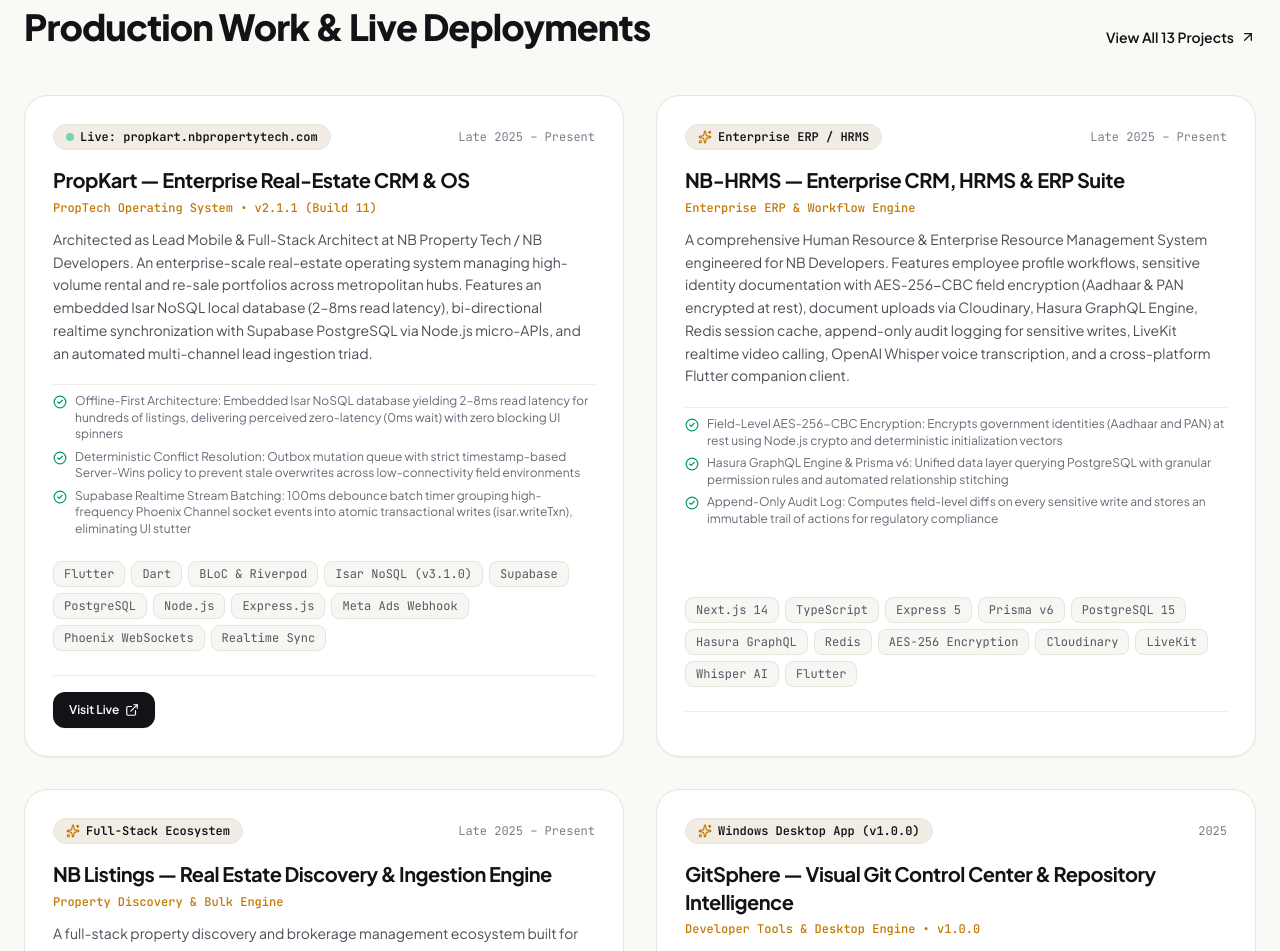
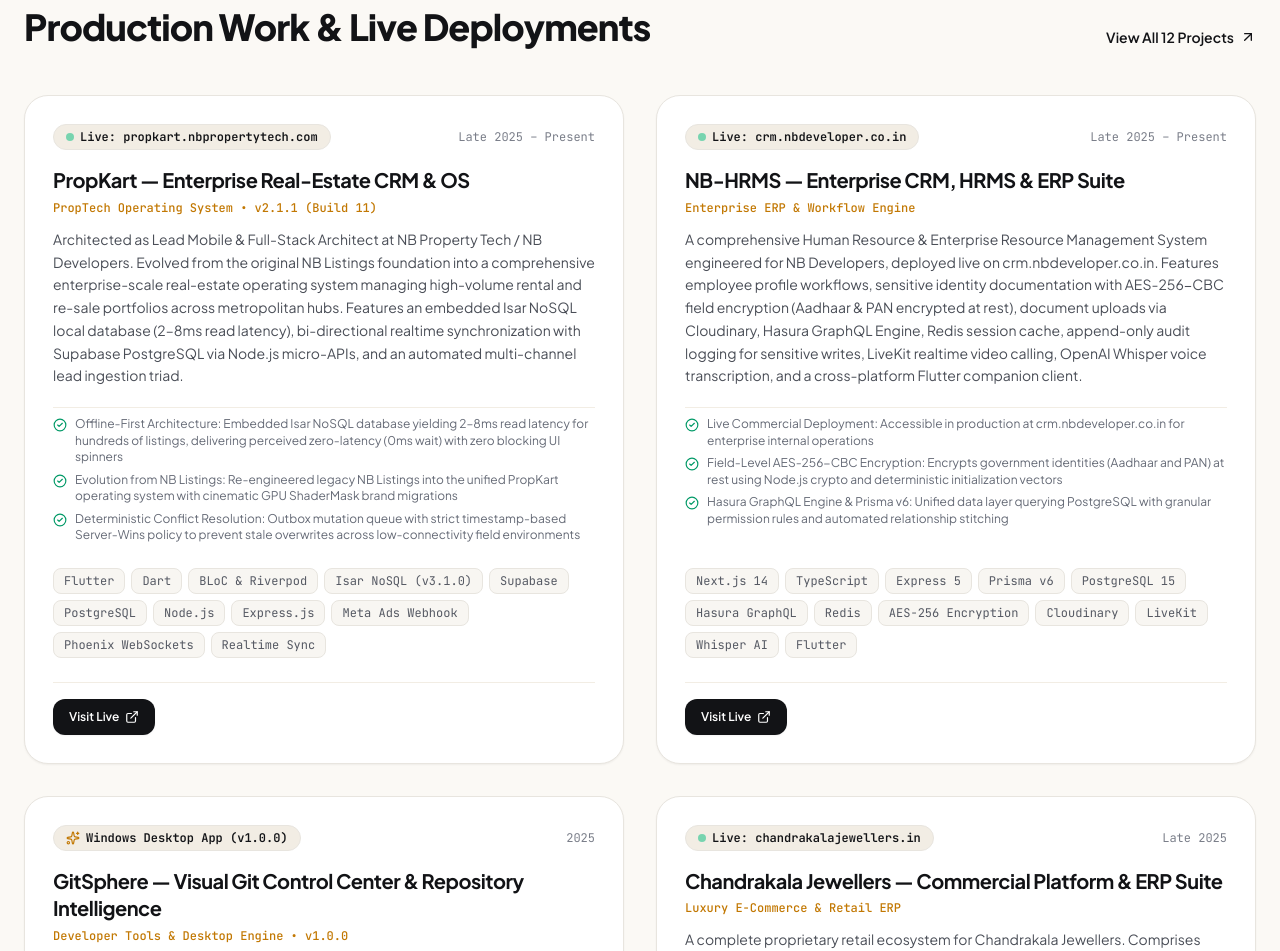
Before and after one commit to JAYU0812/portfolio, a React (Vite) app: page / in a window 1280 px wide. Shown: the part 1821-2772 px from the top of the page. Built offline with nearby package versions, Linux system fonts and the light colour scheme.

Commit message:
fix: consolidate NBListings into PropKart and add live crm.nbdeveloper.co.in domain for NB-HRMS

```diff
--- a/src/components/Footer.jsx
+++ b/src/components/Footer.jsx
@@ -92,6 +92,17 @@
               </li>
               <li>
                 <a
+                  href="https://crm.nbdeveloper.co.in"
+                  target="_blank"
+                  rel="noopener noreferrer"
+                  className="hover:text-[#C27803] inline-flex items-center gap-1 transition"
+                >
+                  <span>NB-HRMS ERP (crm.nbdeveloper.co.in)</span>
+                  <ArrowUpRight className="w-3.5 h-3.5 opacity-60" />
+                </a>
+              </li>
+              <li>
+                <a
                   href="https://chandrakalajewellers.in"
                   target="_blank"
                   rel="noopener noreferrer"
--- a/src/data/projects.js
+++ b/src/data/projects.js
@@ -15,7 +15,7 @@
     version: "v2.1.1 (Build 11)",
     tagline: "Apple-inspired operating system for real estate desks with 2ms Offline-First local latency and sub-second lead ingestion.",
     description:
-      "Architected as Lead Mobile & Full-Stack Architect at NB Property Tech / NB Developers. An enterprise-scale real-estate operating system managing high-volume rental and re-sale portfolios across metropolitan hubs. Features an embedded Isar NoSQL local database (2–8ms read latency), bi-directional realtime synchronization with Supabase PostgreSQL via Node.js micro-APIs, and an automated multi-channel lead ingestion triad.",
+      "Architected as Lead Mobile & Full-Stack Architect at NB Property Tech / NB Developers. Evolved from the original NB Listings foundation into a comprehensive enterprise-scale real-estate operating system managing high-volume rental and re-sale portfolios across metropolitan hubs. Features an embedded Isar NoSQL local database (2–8ms read latency), bi-directional realtime synchronization with Supabase PostgreSQL via Node.js micro-APIs, and an automated multi-channel lead ingestion triad.",
     tech: [
       "Flutter",
       "Dart",
@@ -41,6 +41,7 @@
     },
     highlights: [
       "Offline-First Architecture: Embedded Isar NoSQL database yielding 2–8ms read latency for hundreds of listings, delivering perceived zero-latency (0ms wait) with zero blocking UI spinners",
+      "Evolution from NB Listings: Re-engineered legacy NB Listings into the unified PropKart operating system with cinematic GPU ShaderMask brand migrations",
       "Deterministic Conflict Resolution: Outbox mutation queue with strict timestamp-based Server-Wins policy to prevent stale overwrites across low-connectivity field environments",
       "Supabase Realtime Stream Batching: 100ms debounce batch timer grouping high-frequency Phoenix Channel socket events into atomic transactional writes (isar.writeTxn), eliminating UI stutter",
       "Multi-Channel Lead Ingestion Triad: Sub-second (<1s) webhook push for Meta Lead Ads (Facebook & Instagram Graph API) + 10-minute automated Google Sheets reconciliation poller, stress-tested for 50+ burst submissions",
@@ -54,11 +55,11 @@
     category: "Enterprise ERP & Workflow Engine",
     filterCategory: "crm",
     date: "Late 2025 – Present",
-    status: "Enterprise Production",
-    badge: "Enterprise ERP / HRMS",
+    status: "Production Live",
+    badge: "Live: crm.nbdeveloper.co.in",
     tagline: "High-security ERP & Human Resource system with AES-256 field encryption, Hasura GraphQL, and Whisper AI voice note transcription.",
     description:
-      "A comprehensive Human Resource & Enterprise Resource Management System engineered for NB Developers. Features employee profile workflows, sensitive identity documentation with AES-256-CBC field encryption (Aadhaar & PAN encrypted at rest), document uploads via Cloudinary, Hasura GraphQL Engine, Redis session cache, append-only audit logging for sensitive writes, LiveKit realtime video calling, OpenAI Whisper voice transcription, and a cross-platform Flutter companion client.",
+      "A comprehensive Human Resource & Enterprise Resource Management System engineered for NB Developers, deployed live on crm.nbdeveloper.co.in. Features employee profile workflows, sensitive identity documentation with AES-256-CBC field encryption (Aadhaar & PAN encrypted at rest), document uploads via Cloudinary, Hasura GraphQL Engine, Redis session cache, append-only audit logging for sensitive writes, LiveKit realtime video calling, OpenAI Whisper voice transcription, and a cross-platform Flutter companion client.",
     tech: [
       "Next.js 14",
       "TypeScript",
@@ -73,50 +74,16 @@
       "Whisper AI",
       "Flutter"
     ],
-    liveUrl: null,
+    liveUrl: "https://crm.nbdeveloper.co.in",
     playStoreUrl: null,
     featured: true,
     highlights: [
+      "Live Commercial Deployment: Accessible in production at crm.nbdeveloper.co.in for enterprise internal operations",
       "Field-Level AES-256-CBC Encryption: Encrypts government identities (Aadhaar and PAN) at rest using Node.js crypto and deterministic initialization vectors",
       "Hasura GraphQL Engine & Prisma v6: Unified data layer querying PostgreSQL with granular permission rules and automated relationship stitching",
       "Append-Only Audit Log: Computes field-level diffs on every sensitive write and stores an immutable trail of actions for regulatory compliance",
       "Real-time Collaboration: LiveKit WebRTC video rooms and OpenAI Whisper speech-to-text pipeline for audio memo transcription",
       "Cross-Platform Flutter Client: Native mobile companion application (nb_crm_flutter) for field employee check-ins and document viewing"
-    ]
-  },
-  {
-    id: "nblistings",
-    title: "NB Listings — Real Estate Discovery & Ingestion Engine",
-    category: "Property Discovery & Bulk Engine",
-    filterCategory: "crm",
-    date: "Late 2025 – Present",
-    status: "Production Ecosystem",
-    badge: "Full-Stack Ecosystem",
-    tagline: "Cross-platform property showcase and bulk inventory management system with custom GPU ShaderMask brand evolution animations.",
-    description:
-      "A full-stack property discovery and brokerage management ecosystem built for NB Developers. Combines a Flutter mobile & web catalog application with an Express 5 REST API across 17 domain modules. Features local NoSQL caching with Isar Database, Redis accelerated searches, bulk spreadsheet import/export via ExcelJS/XLSX, and a cinematic 7-second timeline brand migration sequence rendered with native GPU ShaderMasks.",
-    tech: [
-      "Flutter Web & Mobile",
-      "Dart",
-      "BLoC",
-      "Isar NoSQL",
-      "Express 5",
-      "Supabase",
-      "PostgreSQL",
-      "Redis",
-      "ExcelJS / XLSX",
-      "Zod",
-      "GPU ShaderMask"
-    ],
-    liveUrl: null,
-    playStoreUrl: null,
-    featured: true,
-    highlights: [
-      "17 Domain Modules: Specialized services covering properties, spatial search, public share sessions, telecaller followups, site visits, and builder allocations",
-      "Bulk Catalog Pipeline: ExcelJS/XLSX batch parser importing hundreds of broker property rows with automated schema mapping and validation",
-      "Cinematic Brand Evolution Experience: 7-second timeline animation utilizing Flutter ShaderMask and BlendMode.srcATop for metallic light reflections",
-      "Sub-10ms Cached Queries: Redis query caching layer accelerating frequent city and locality lookup queries by 90%",
-      "Seamless WhatsApp Catalog Dispatch: Generates formatted property cards and temporary public client share sessions in one tap"
     ]
   },
   {
--- a/src/data/resumeData.js
+++ b/src/data/resumeData.js
@@ -79,9 +79,8 @@
       description: "PropTech Enterprise Operating System (PropKart v2.1.1, Build 11)",
       technologies: ["Flutter", "Dart", "BLoC", "Riverpod", "Isar NoSQL", "Supabase", "PostgreSQL", "Node.js", "Meta Graph API", "Phoenix WebSockets"],
       bullets: [
-        "Architected and maintained the production PropKart Real-Estate CRM & OS (v2.1.1, live on propkart.nbpropertytech.com) serving brokerage desks and field agent teams with 2ms–8ms read latency via embedded Isar NoSQL.",
-        "Engineered the NB-HRMS Enterprise ERP platform (Next.js 14, Hasura GraphQL, Prisma v6, PostgreSQL, Redis) featuring AES-256 field encryption for identity documents, append-only audit logging, and OpenAI Whisper voice note transcription.",
-        "Developed the NB Listings cross-platform ecosystem (Flutter Web/Mobile + Express 5 API with 17 domain modules, Redis query caching, and ExcelJS bulk property catalog ingestion pipelines).",
+        "Architected and maintained the production PropKart Real-Estate CRM & OS (v2.1.1, live on propkart.nbpropertytech.com) — evolved from the initial NB Listings platform — serving brokerage desks and field agent teams with 2ms–8ms read latency via embedded Isar NoSQL.",
+        "Engineered the NB-HRMS Enterprise ERP platform (Next.js 14, Hasura GraphQL, Prisma v6, PostgreSQL, Redis, live on crm.nbdeveloper.co.in) featuring AES-256 field encryption for identity documents, append-only audit logging, and OpenAI Whisper voice note transcription.",
         "Built TechDrive: an enterprise cloud document vault and visual storage analytics portal (Flutter, BLoC, Firebase Firestore, FL Chart storage distribution engine).",
         "Created the Legacy Tower Campaign presentation platform with automated sub-2s Google Sheets webhook routing for instant high-ticket investor lead follow-ups.",
         "Implemented deterministic conflict resolution using an outbox mutation queue with timestamp Server-Wins policy, and a 100ms debounced stream batching pipeline for Phoenix WebSockets."
@@ -137,30 +136,19 @@
       badge: "Production Live v2.1.1",
       technologies: "Flutter, Dart, BLoC/Riverpod, Node.js, Supabase, PostgreSQL, Isar DB, Meta Webhooks",
       bullets: [
-        "Production-ready PropTech platform engineered with an Offline-First architecture (2–8ms reads) and realtime cloud synchronization.",
+        "Production-ready PropTech platform (evolved from NB Listings) engineered with an Offline-First architecture (2–8ms reads) and realtime cloud synchronization.",
         "Features Property & Client Requirement Management, Meta Lead Ads campaign inbox, Telecaller CRM workflow, smart property-matching algorithms, and analytics."
       ]
     },
     {
       name: "NB-HRMS — Enterprise CRM, HRMS & ERP Suite",
-      url: null,
-      displayUrl: "Enterprise Production System",
-      badge: "Enterprise ERP / HRMS",
+      url: "https://crm.nbdeveloper.co.in",
+      displayUrl: "crm.nbdeveloper.co.in",
+      badge: "Production Live",
       technologies: "Next.js 14, TypeScript, Express 5, Prisma v6, PostgreSQL 15, Hasura GraphQL, Redis, AES-256, Cloudinary, LiveKit, Whisper AI",
       bullets: [
-        "Comprehensive Human Resource & Enterprise ERP system with AES-256 field encryption for Aadhaar and PAN documents at rest.",
+        "Comprehensive Human Resource & Enterprise ERP system deployed live on crm.nbdeveloper.co.in with AES-256 field encryption for identity documents.",
         "Hasura GraphQL layer with unified PostgreSQL relationship stitching, append-only audit logs, and LiveKit WebRTC video rooms."
-      ]
-    },
-    {
-      name: "NB Listings — Property Discovery & Bulk Ingestion Engine",
-      url: null,
-      displayUrl: "Production Ecosystem",
-      badge: "Full-Stack Ecosystem",
-      technologies: "Flutter Web & Mobile, Express 5, Supabase, PostgreSQL, Redis, Isar DB, ExcelJS/XLSX, GPU ShaderMask",
-      bullets: [
-        "Full-stack property discovery portal with Express 5 REST API across 17 modular domain boundaries and Redis query acceleration.",
-        "ExcelJS/XLSX bulk property catalog parser and cinematic 7-second timeline brand migration sequence rendered via native GPU ShaderMasks."
       ]
     },
     {
--- a/src/data/timeline.js
+++ b/src/data/timeline.js
@@ -12,10 +12,9 @@
     badge: "Current Role",
     summary: "Architecting and maintaining enterprise PropTech, ERP, and cloud storage systems at NB Developers.",
     details: [
-      "Engineered Offline-First Flutter client with Isar local database for PropKart Real-Estate CRM (live: propkart.nbpropertytech.com).",
-      "Architected NB-HRMS / ERP with Next.js 14, Hasura GraphQL, Prisma v6, PostgreSQL, AES-256 field encryption, and Whisper AI.",
-      "Developed NB Listings cross-platform portal with Express 5 REST API across 17 domain modules, Redis caching, and Excel batch parser.",
-      "Built TechDrive enterprise cloud document management with FL Chart storage analytics, and Legacy Tower investor campaign platform."
+      "Engineered Offline-First Flutter client with Isar local database for PropKart Real-Estate CRM (live: propkart.nbpropertytech.com), evolved from NB Listings.",
+      "Architected NB-HRMS / ERP (live: crm.nbdeveloper.co.in) with Next.js 14, Hasura GraphQL, Prisma v6, PostgreSQL, AES-256 field encryption, and Whisper AI.",
+      "Built TechDrive enterprise cloud document management with FL Chart storage analytics, and Legacy Tower high-ticket investor campaign platform."
     ]
   },
   {
--- a/src/pages/Home.jsx
+++ b/src/pages/Home.jsx
@@ -101,7 +101,7 @@
             <div className="pt-2 sm:pt-4 flex flex-wrap gap-2 sm:gap-2.5">
               {[
                 { label: "PropKart CRM (Live App)", link: "https://propkart.nbpropertytech.com" },
-                { label: "NB Enterprise ERP / HRMS", link: "/projects" },
+                { label: "Live: crm.nbdeveloper.co.in", link: "https://crm.nbdeveloper.co.in" },
                 { label: "GitSphere Desktop (v1.0.0)", link: "/projects" },
                 { label: "Live: chandrakalajewellers.in", link: "https://chandrakalajewellers.in" },
                 { label: "2 Google Play Store Apps", link: "/projects" },
```
Also changed, not shown: 1 other file (tests, documents, lock files or other folders).
